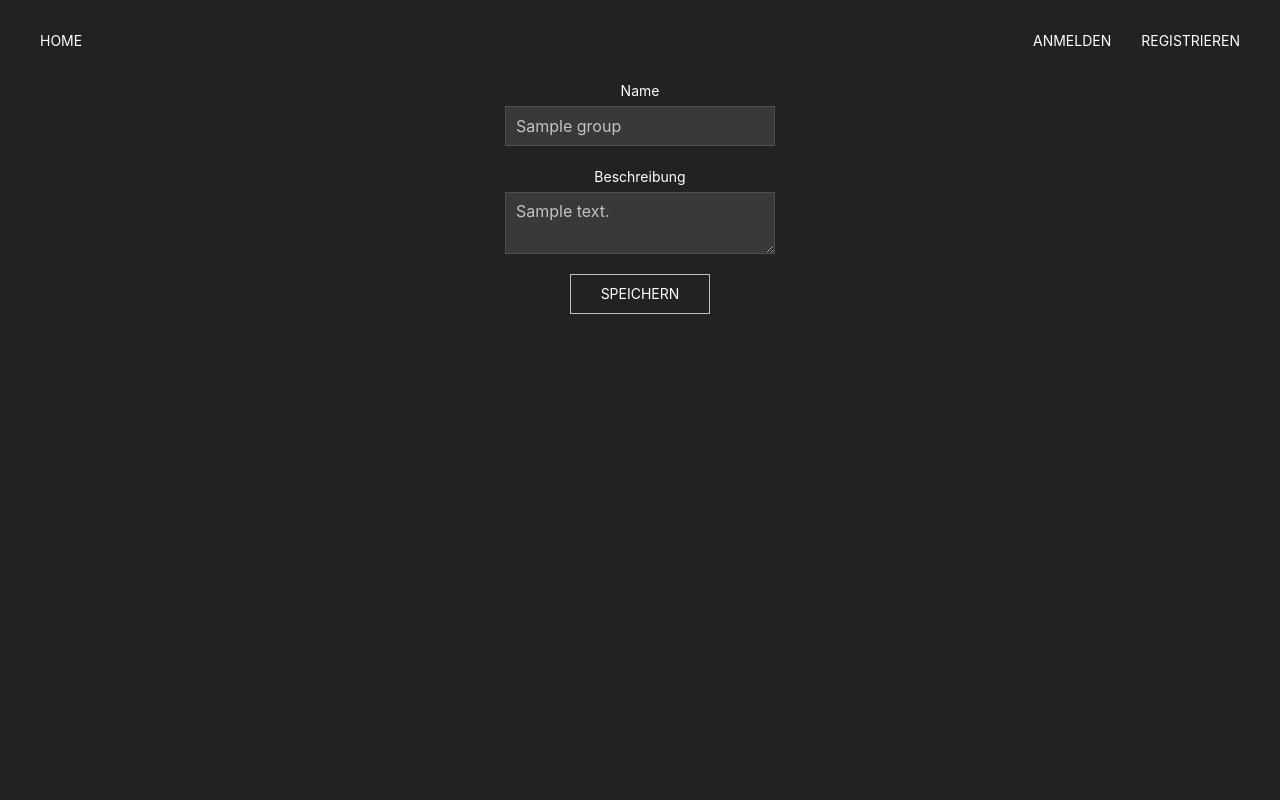
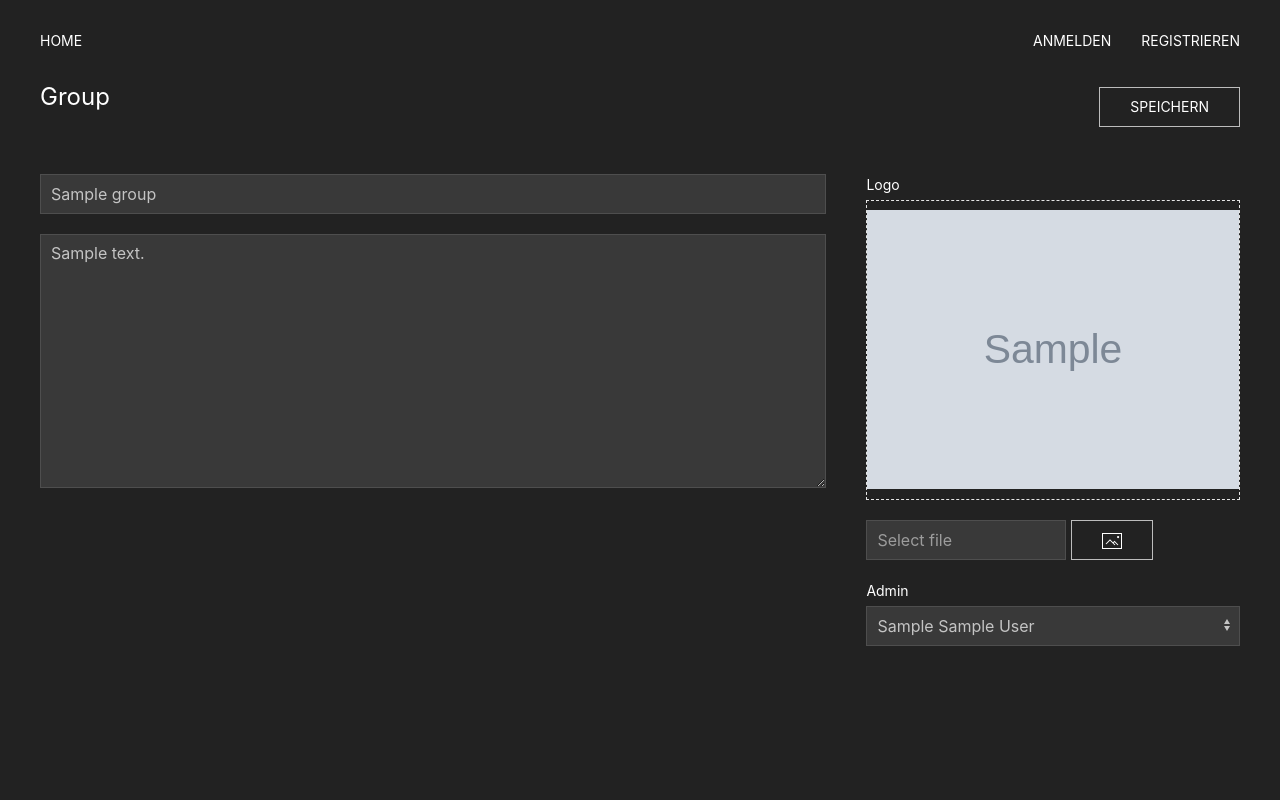
Before and after one commit to misibo/event-tool, a Flask app: page /group/edit/1 in a window 1280 px wide. Run offline with Flask 2, Linux system fonts and the light colour scheme; tables that the repository leaves empty hold one stand-in row (values such as "Sample post"); grey boxes marked "Sample" are stand-in pictures; parts of the project's set-up code (start-up, migrations or seed data) failed here and were passed over; some libraries are stand-ins or nearby versions.

Commit message:
Add group logo

```diff
--- a/app/forms.py
+++ b/app/forms.py
@@ -1,13 +1,15 @@
-import flask
+from flask import g, session
 import hashlib
 from flask_wtf import FlaskForm
-from wtforms.ext.sqlalchemy.fields import QuerySelectMultipleField
+from flask_wtf.file import FileField, FileAllowed, FileRequired
+from werkzeug.utils import secure_filename
+from wtforms.ext.sqlalchemy.fields import QuerySelectField, QuerySelectMultipleField
 from wtforms import ValidationError, StringField, PasswordField, TextAreaField
 from wtforms.fields.html5 import EmailField, DateTimeField, IntegerField
 from wtforms.widgets.core import CheckboxInput
 from wtforms.widgets import html_params, HTMLString
 from wtforms.validators import Optional, DataRequired, Length, Email, NumberRange, Required
-from .models import User, db
+from .models import Group, User, db
 
 
 class LoginForm(FlaskForm):
@@ -42,7 +44,7 @@ class EditUserForm(FlaskForm):
 
     def validate_username(self, field):
         user = User.query.filter_by(
-            id=flask.session['user_id']).first()
+            id=session['user_id']).first()
         if field.data != user.username and User.query \
                 .filter_by(username=field.data).first() is not None:
             raise ValidationError('Benutzername existiert bereits.')
@@ -134,9 +136,6 @@ class RegisterForm(FlaskForm):
             raise ValidationError('Benutzername bereits benutzt.')
 
 
-# class MultiCheckboxField(SelectMultipleField):
-
-
 class QueryMultiCheckboxField(QuerySelectMultipleField):
 
     class CheckboxListWidget(object):
@@ -162,21 +161,47 @@ class QueryMultiCheckboxField(QuerySelectMultipleField):
     widget = CheckboxListWidget()
     option_widget = CheckboxInput()
 
+import os
+
 
 class GroupEditForm(FlaskForm):
     name = StringField('Name', [DataRequired(), Length(max=100)])
     description = TextAreaField('Beschreibung', [Length(max=1000)])
+    logo = FileField('Logo', validators=[FileAllowed(['png', 'jpg'])])
+    admin = QuerySelectField(
+        'Admin',
+        # [Required()],
+        get_label=lambda user: f'{user.first_name} {user.family_name}',
+        # default=g.user,
+        query_factory=lambda: User.query.all(),
+        allow_blank=True
+    )
+
+    def populate_obj(self, group):
+        group.name = self.name.data
+        group.description = self.description.data
+        group.admin = self.admin.data
+        if self.logo.data and self.logo.data != group.logo:
+            f = self.logo.data
+            filename = secure_filename(f.filename)
+            # TODO how to determine base path of flask app?
+            f.save(os.path.join('app', 'static', 'group', filename))
+            group.logo = os.path.join('group', filename)
 
 
 class EventEditForm(FlaskForm):
     name = StringField('Name', [DataRequired(), Length(max=100)])
     description = TextAreaField('Info', [Length(max=10000)])
     location = StringField('Standort', [DataRequired(), Length(max=100)])
-    # https://docs.python.org/3/library/datetime.html#strftime-strptime-behavior
     start = DateTimeField('Start', format='%d.%m.%y %H:%M')
     end = DateTimeField('Ende', format='%d.%m.%y %H:%M')
     equipement = TextAreaField('Ausrüstung', [Optional()])
     cost = IntegerField('Kosten', [Optional(), NumberRange(min=0)])
     deadline = DateTimeField('Deadline', format='%d.%m.%y %H:%M')
-    groups = QueryMultiCheckboxField('Gruppen', [Required()], get_label='name')
+    groups = QueryMultiCheckboxField(
+        'Gruppen',
+        [Required()],
+        get_label='name',
+        query_factory=lambda: Group.query.all()
+    )
     # groups = MultiCheckboxField('Gruppen', [DataRequired()])
--- a/app/models.py
+++ b/app/models.py
@@ -106,6 +106,7 @@ class Group(db.Model):
     __tablename__ = 'Group'
     id = db.Column(db.Integer, primary_key=True)
     name = db.Column(db.String)
+    logo = db.Column(db.String)
     description = db.Column(db.String)
     modified = db.Column(db.DateTime)
     admin_id = db.Column(db.Integer, db.ForeignKey(User.id))
--- a/app/templates/group/edit.html
+++ b/app/templates/group/edit.html
@@ -1,13 +1,27 @@
-{% extends 'form.html' %}
+{% extends 'layout.html' %}
 {% from 'macros.html' import render_field %}
+{% from 'macros.html' import render_image_field %}
 
 {% block title %}Gruppe bearbeiten{% endblock %}
 
-{% block form %}
-<form class="uk-form-stacked" method="POST">
-    {{ render_field(form.name, class='uk-input') }}
-    {{ render_field(form.description, class='uk-textarea') }}
+{% block content %}
+<form class="uk-form-stacked" method="POST" enctype="multipart/form-data">
+    <div uk-grid>
+        <div class="uk-width-1-1">
+            <div class="uk-flex uk-flex-middle uk-flex-between">
+                <h3>Group</h3>
+                <input type="submit" class="uk-button uk-button-default" value="Speichern">
+            </div>
+        </div>
+        <div class="uk-width-2-3@m">
+            {{ form.name(class='uk-input', placeholder='Beginne mit dem Namen ...') }}
+            {{ form.description(class='uk-textarea uk-margin', rows=10, placeholder="Beschreibung ...") }}
+        </div>
+        <div class="uk-width-1-3@m">
+            {{ render_image_field(form.logo) }}
+            {{ render_field(form.admin, class='uk-select') }}
+        </div>
+    </div>
     {{ form.csrf_token }}
-    <input type="submit" class="uk-button uk-button-default" value="Speichern">
 </form>
 {% endblock %}
--- a/app/templates/macros.html
+++ b/app/templates/macros.html
@@ -1,19 +1,50 @@
+{% macro render_field_errors(field) %}
+{% if field.errors %}
+<div class="uk-alert-danger" uk-alert>
+    <a class="uk-alert-close" uk-close></a>
+    {%- for error in field.errors %}
+      <p>{{ error }}</p>
+    {%- endfor %}
+</div>
+{% endif %}
+{% endmacro %}
+
 {% macro render_field(field) %}
 <div class="uk-margin">
     {{ field.label(class_='uk-form-label') }}
     <div class="uk-form-controls">
         {{ field(**kwargs)|safe }}
-        {% if field.errors %}
-        <div class="uk-alert-danger" uk-alert>
-            <a class="uk-alert-close" uk-close></a>
-            {%- for error in field.errors %}
-              <p>{{ error }}</p>
-            {%- endfor %}
-        </div>
-        {% endif %}
+        {{ render_field_errors(field) }}
     </div>
 </div>
 {% endmacro %}
+
+{% macro render_file_field(field) %}
+<div class="uk-margin" uk-margin>
+  <div uk-form-custom="target: true">
+    {{ field(**kwargs)|safe }}
+      <input class="uk-input uk-form-width-medium" type="text" placeholder="Select file" disabled>
+  </div>
+  <button class="uk-button uk-button-default"><span uk-icon="icon: image"></span></button>
+</div>
+{% endmacro %}
+
+{% macro render_image_field(field) %}
+<div class="uk-margin">
+    {{ field.label(class_='uk-form-label') }}
+    <div class="uk-form-controls">
+        {% if field.data %}
+        <div data-src="{{ url_for('static', filename=field.data) }}" uk-img class="uk-flex uk-flex-middle uk-flex-center uk-height-medium uk-placeholder uk-background-contain">
+
+        </div>
+        {% endif %}
+        {{ render_file_field(field) }}
+        {{ render_field_errors(field) }}
+    </div>
+</div>
+{% endmacro %}
+
+url_for('static', filename='path/to/file')
 
 {% macro render_pagination(pagination, endpoint, params) %}
   <ul class="uk-pagination">
--- a/app/views.py
+++ b/app/views.py
@@ -5,8 +5,8 @@ from .models import db
 
 class ListView(View):
 
+    sorts = []
     filters = []
-    sorts = []
     model = None
     template = None
 
@@ -43,31 +43,7 @@ class ListView(View):
         return render_template(self.template, pagination=pagination, sort=self.get_sort_url_params())
 
 
-class CreateView(View):
-
-    form = None
-    model = None
-    template = None
-    redirect = 'index'
-
-    def dispatch_request(self):
-
-        model = self.model()
-        form = self.form(obj=model)
-
-        if form.validate_on_submit():
-
-            form.populate_obj(model)
-            db.session.add(model)
-            db.session.commit()
-            flash('Erstellen erfolgreich.')
-
-            return redirect(url_for(self.redirect))
-
-        return render_template(self.template, form=form)
-
-
-class EditView(View):
+class CreateEditView(View):
 
     form = None
     model = None
@@ -76,11 +52,17 @@ class EditView(View):
 
     def dispatch_request(self, id):
 
-        model = self.model.query.get_or_404(id)
+        if id is None:
+            model = self.model()
+        else:
+            model = self.model.query.get_or_404(id)
+
         form = self.form(obj=model)
 
         if form.validate_on_submit():
             form.populate_obj(model)
+            if id is None:
+                db.session.add(model)
             db.session.commit()
             flash('Speichern erfolgreich.')
             return redirect(url_for(self.redirect))
@@ -103,10 +85,11 @@ class DeleteView(View):
         return redirect(url_for(self.redirect))
 
 
-# def register_manager(bp, name, model, list_template, form_template, form, sorts, filters):
+# def register_manager(bp, name, model, list_template, form_template, form, sorts, filters, redirect):
 
 #     class ModelListView(ListView):
 #         sorts = sorts
+#         filters = filters
 #         model = model
 #         template = list_template
 
```
Also changed, not shown: app/group.py (+26 -23 lines), 2 other files.
